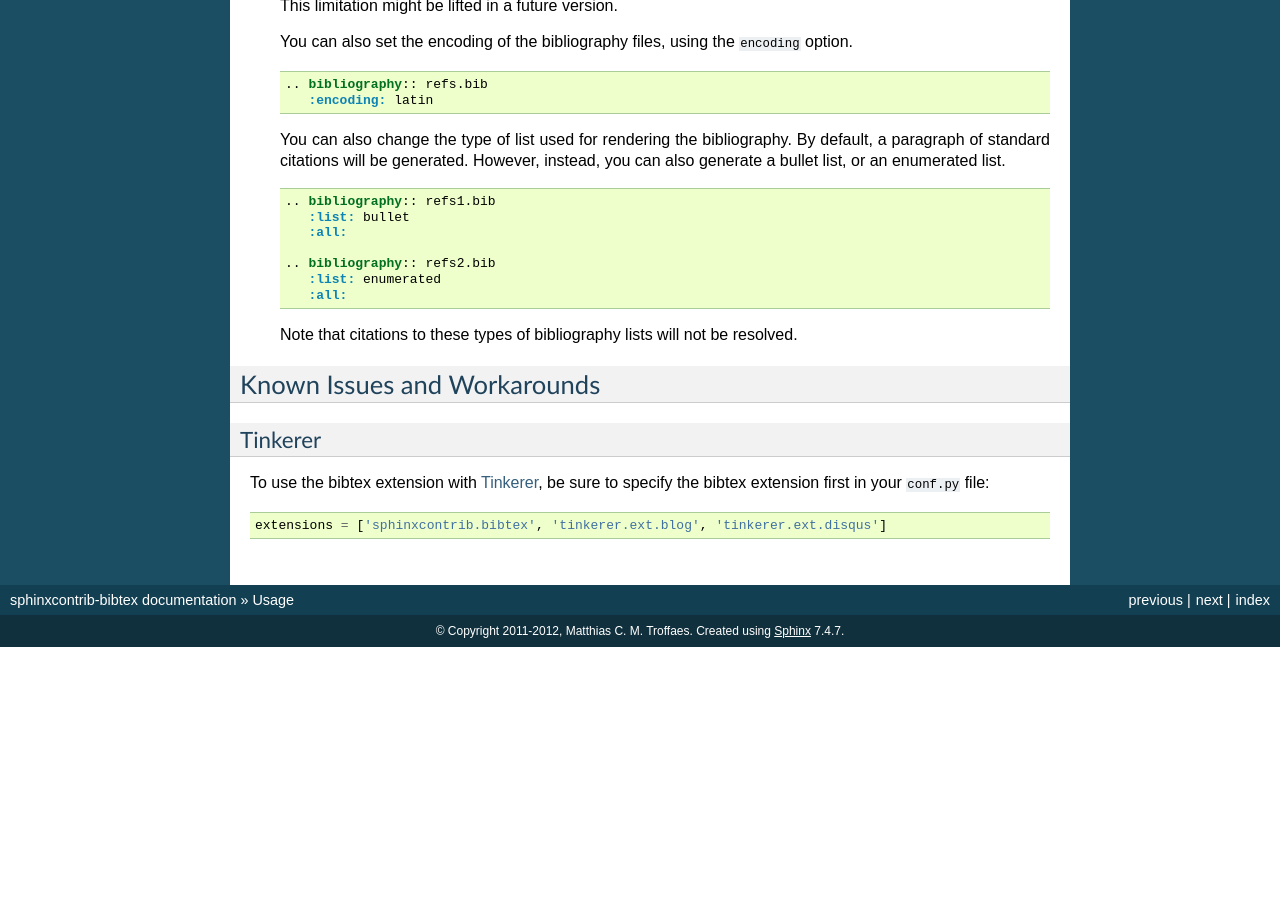
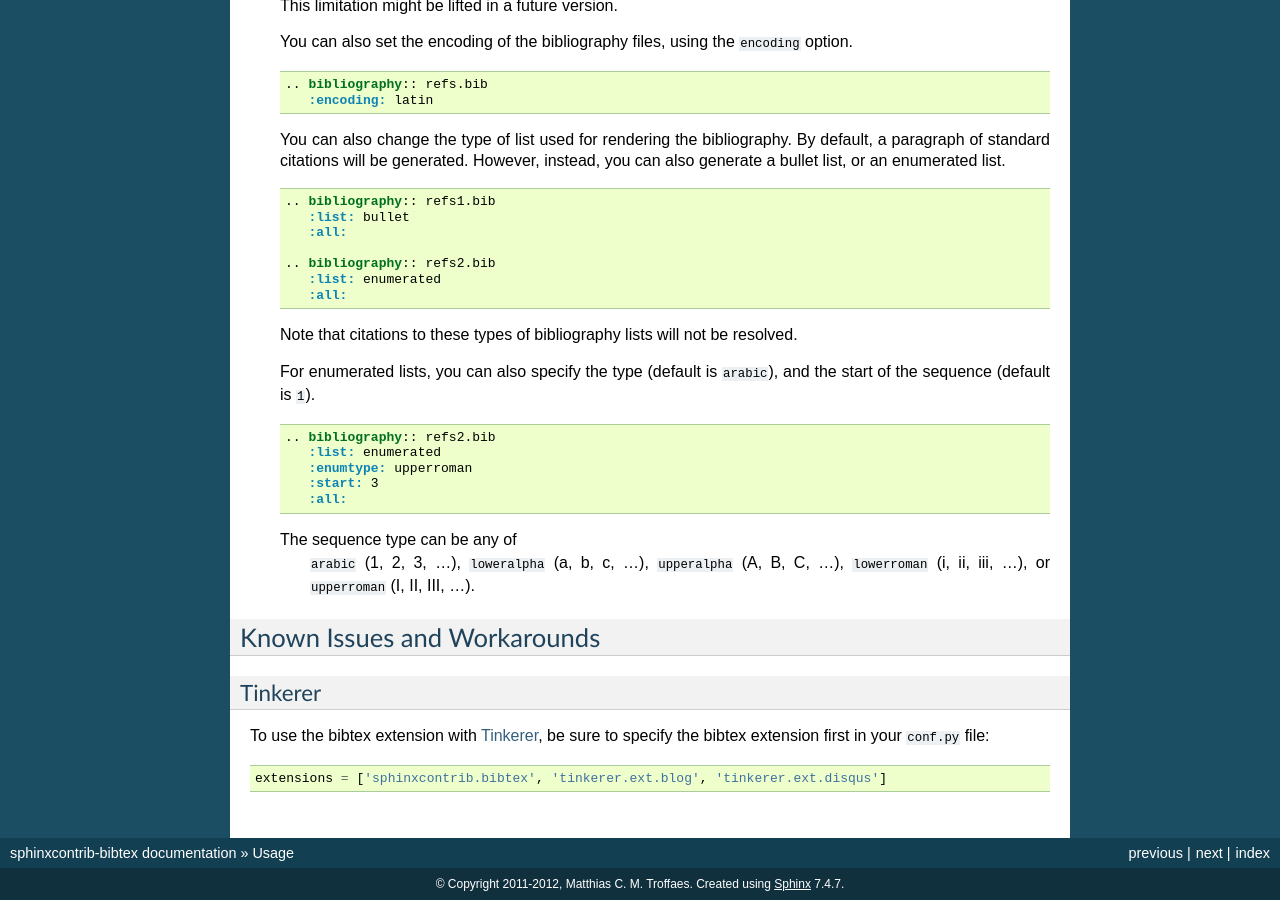
Before and after one commit to mcmtroffaes/sphinxcontrib-bibtex, a Sphinx documentation site: the page built from doc/usage.rst, in a window 1280 px wide and 900 px high, scrolled down 826 px. Built offline with Sphinx 7.4.7, drawn with Linux system fonts in a browser that asks for light colours; formulas are drawn with MathJax 3; pages that are not in the unit, such as notebooks, are missing from menus; before the commit the page ends 1473 px from its top, so only the background shows below that.

Commit message:
Enumerated list bibliography can now specify sequence type and first ordinal.

```diff
--- a/doc/usage.rst
+++ b/doc/usage.rst
@@ -83,6 +83,24 @@ Roles and Directives
    Note that citations to these types of bibliography lists will not
    be resolved.
 
+   For enumerated lists, you can also specify the type (default is
+   ``arabic``), and the start of the sequence (default is ``1``).
+
+   .. code-block:: rest
+
+     .. bibliography:: refs2.bib
+        :list: enumerated
+        :enumtype: upperroman
+        :start: 3
+        :all:
+
+   The sequence type can be any of
+    ``arabic`` (1, 2, 3, ...),
+    ``loweralpha`` (a, b, c, ...),
+    ``upperalpha`` (A, B, C, ...),
+    ``lowerroman`` (i, ii, iii, ...), or
+    ``upperroman`` (I, II, III, ...).
+
 .. XXX not documenting disable-curly-bracket-strip for now; might remove it
 
    Finally, curly brackets are automatically removed when the bib file
```
Also changed, not shown: 3 other files.
